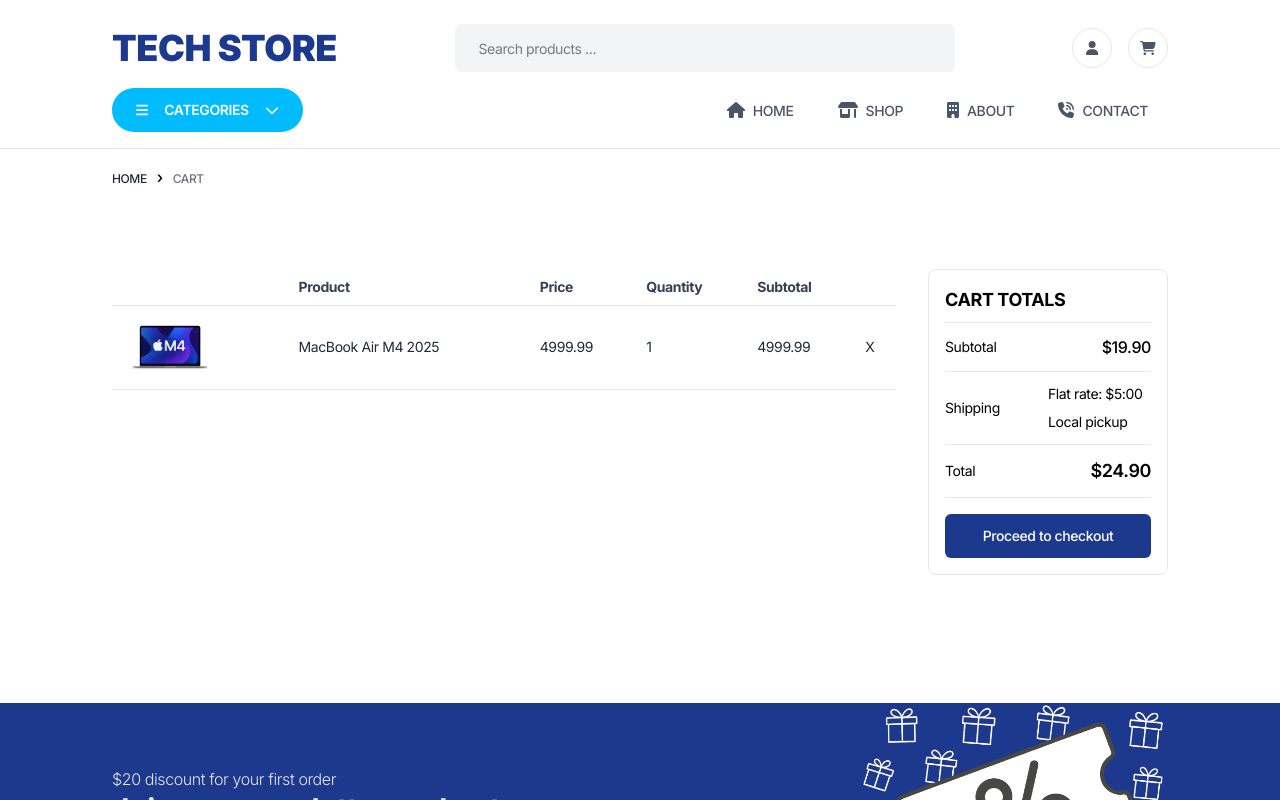
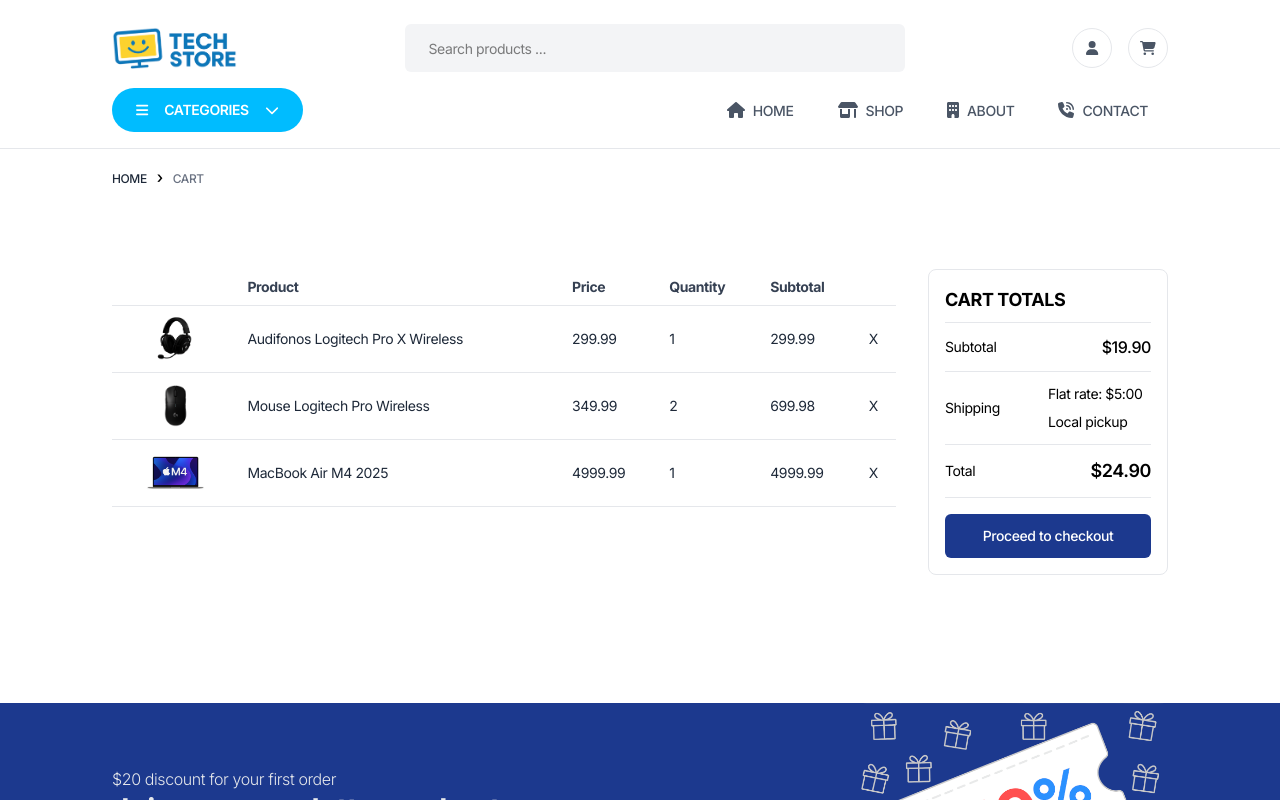
Before and after one commit to romariosc15/tech-store, a Vue app: page /cart in a window 1280 px wide. Shown: the top 800 px of the page. Built offline with nearby package versions, Linux system fonts and the light colour scheme.

Commit message:
feat: update cart logic

```diff
--- a/src/components/NavBar.vue
+++ b/src/components/NavBar.vue
@@ -14,7 +14,7 @@
 <template>
   <nav class="px-4 md:px-12 xl:px-28 2xl:px-48 pt-6 pb-4 border-b border-b-gray-200">
     <div class="flex flex-row justify-between items-center">
-      <h1 class="text-2xl md:text-3xl xl:text-4xl text-blue-900 font-black">TECH STORE</h1>
+      <img class="w-[125px]" src="/src/assets/images/logo.png" alt="Tech Store logo">
       <input class="bg-gray-100 hidden lg:block text-sm w-[400px] xl:w-[500px] h-12 px-6 rounded-md" type="text" placeholder="Search products ...">
       <div>
         <ul class="flex flex-row gap-4 text-gray-600">
--- a/src/components/NewsletterBanner.vue
+++ b/src/components/NewsletterBanner.vue
@@ -5,14 +5,14 @@
     <div class="bg-blue-900 px-4 md:px-12 xl:px-28 2xl:px-48 grid grid-cols-3 gap-16">
         <div class="text-gray-200 py-16 col-span-2">
             <h6 class="text-base font-light">$20 discount for your first order</h6>
-            <h3 class="text-3xl font-bold mb-2">Join our newsletter and get...</h3>
+            <h3 class="text-3xl font-bold mb-4">Join our newsletter and get...</h3>
             <p class="text-base font-medium text-gray-400">Join our email subscription now to get updates on promotions and coupons.</p>
-            <div class="mt-6 space-x-2">
+            <div class="mt-6 space-x-3">
                 <input class="bg-white text-gray-800 px-6 py-3 rounded-md w-1/2 font-medium" placeholder="Your email" type="text">
                 <button class="transition-colors py-2.5 px-5 rounded-md font-semibold border-white text-white hover:bg-white hover:text-blue-900 border-2 cursor-pointer">Subscribe</button>
             </div>
         </div>
-        <img class="w-full object-cover rounded-lg" src="/src/assets/images/banner/discount-coupon.png" alt="Discount!">
+        <img class="w-full object-cover rounded-lg" src="/src/assets/images/banner/discount-coupon-2.png" alt="Discount!">
     </div>
 </template>
 
--- a/src/mocks/cart.js
+++ b/src/mocks/cart.js
@@ -9,3 +9,29 @@
         quantity: 1,
     },
 ];
+
+export const severalProductsCart = [
+    {
+      id: 2,
+      image: 'audifonos-logitech-pro-x-wireless.png',
+      name: 'Audifonos Logitech Pro X Wireless',
+      brand: 'Logitech',
+      price: 299.99,
+      quantity: 1,
+    },
+    {
+      id: 3,
+      image: 'mouse-logitech-pro-wireless.png',
+      name: 'Mouse Logitech Pro Wireless',
+      brand: 'Logitech',
+      price: 349.99,
+      quantity: 2,
+    },
+    {
+        productId: 10,
+        image: 'macbook-air-m4.png',
+        name: 'MacBook Air M4 2025',
+        price: 4999.99,
+        quantity: 1,
+    },
+];
--- /dev/null
+++ b/src/stores/cart.js
@@ -0,0 +1,29 @@
+import { ref, computed } from 'vue';
+import { defineStore } from 'pinia';
+
+export const useCartStore = defineStore('cart', () => {
+  const cart = ref([]);
+
+  const totalItems = computed(() =>
+    cart.value.reduce((sum, item) => sum + item.quantity, 0)
+  );
+
+  const totalPrice = computed(() =>
+    cart.value.reduce((sum, item) => sum + item.precio * item.quantity, 0)
+  );
+
+  function addToCart(newItem) {
+    const existing = cart.value.find(item => item.id === newItem.id)
+    if (existing) {
+      existing.quantity += newItem.quantity
+    } else {
+      cart.value.push({ ...newItem })
+    }
+  }
+
+  function removeFromCart(id) {
+    cart.value = cart.value.filter(item => item.id !== id)
+  }
+
+  return { cart, totalItems, totalPrice, addToCart, removeFromCart };
+});
--- a/src/stores/counter.js
+++ /dev/null
@@ -1,12 +0,0 @@
-import { ref, computed } from 'vue'
-import { defineStore } from 'pinia'
-
-export const useCounterStore = defineStore('counter', () => {
-  const count = ref(0)
-  const doubleCount = computed(() => count.value * 2)
-  function increment() {
-    count.value++
-  }
-
-  return { count, doubleCount, increment }
-})
--- a/src/views/CartView.vue
+++ b/src/views/CartView.vue
@@ -1,7 +1,7 @@
 <script setup>
 import MainBreadcrumb from '../components/MainBreadcrumb.vue';
 import NewsletterBanner from '../components/NewsletterBanner.vue';
-import { singleProductCart as cart } from '../mocks/cart';
+import { severalProductsCart as cart } from '../mocks/cart';
 import { useAssets } from '../composables/index';
 
 const breadcrumbRoute = [
@@ -35,7 +35,7 @@
         <tbody>
           <tr class="border-b border-gray-200 text-gray-800" v-for="product in cart" :key="product.productId">
             <td>
-              <img class="w-[100px] object-cover" :src="useAssets(`/src/assets/images/products/${product.image}`)" :alt="product.name">
+              <img class="h-[50px] object-cover mx-auto" :src="useAssets(`/src/assets/images/products/${product.image}`)" :alt="product.name">
             </td>
             <td>{{ product.name }}</td>
             <td>{{ product.price }}</td>
```
Also changed, not shown: src/assets/images/banner/discount-coupon-2.png (added), src/assets/images/logo.png (added).
